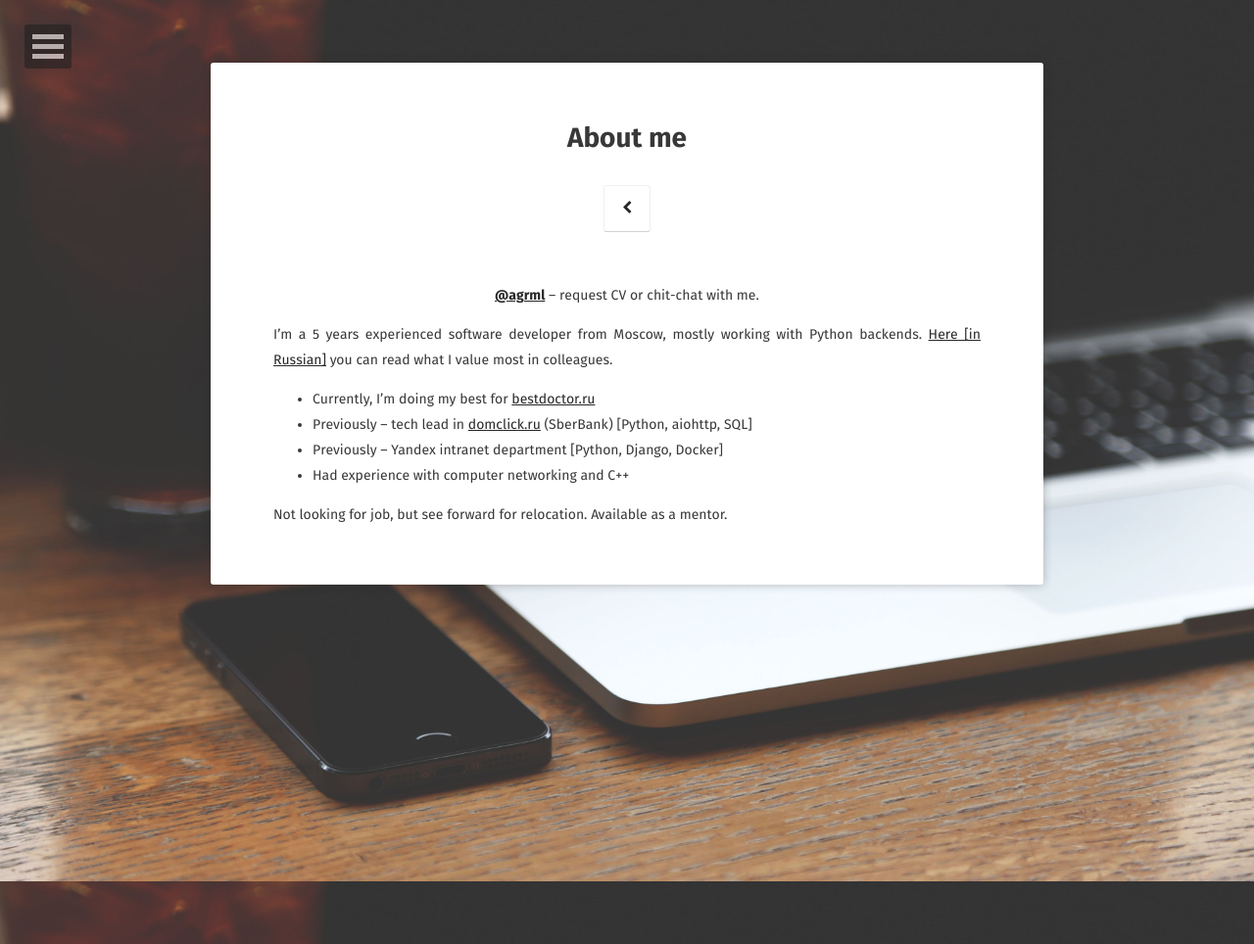
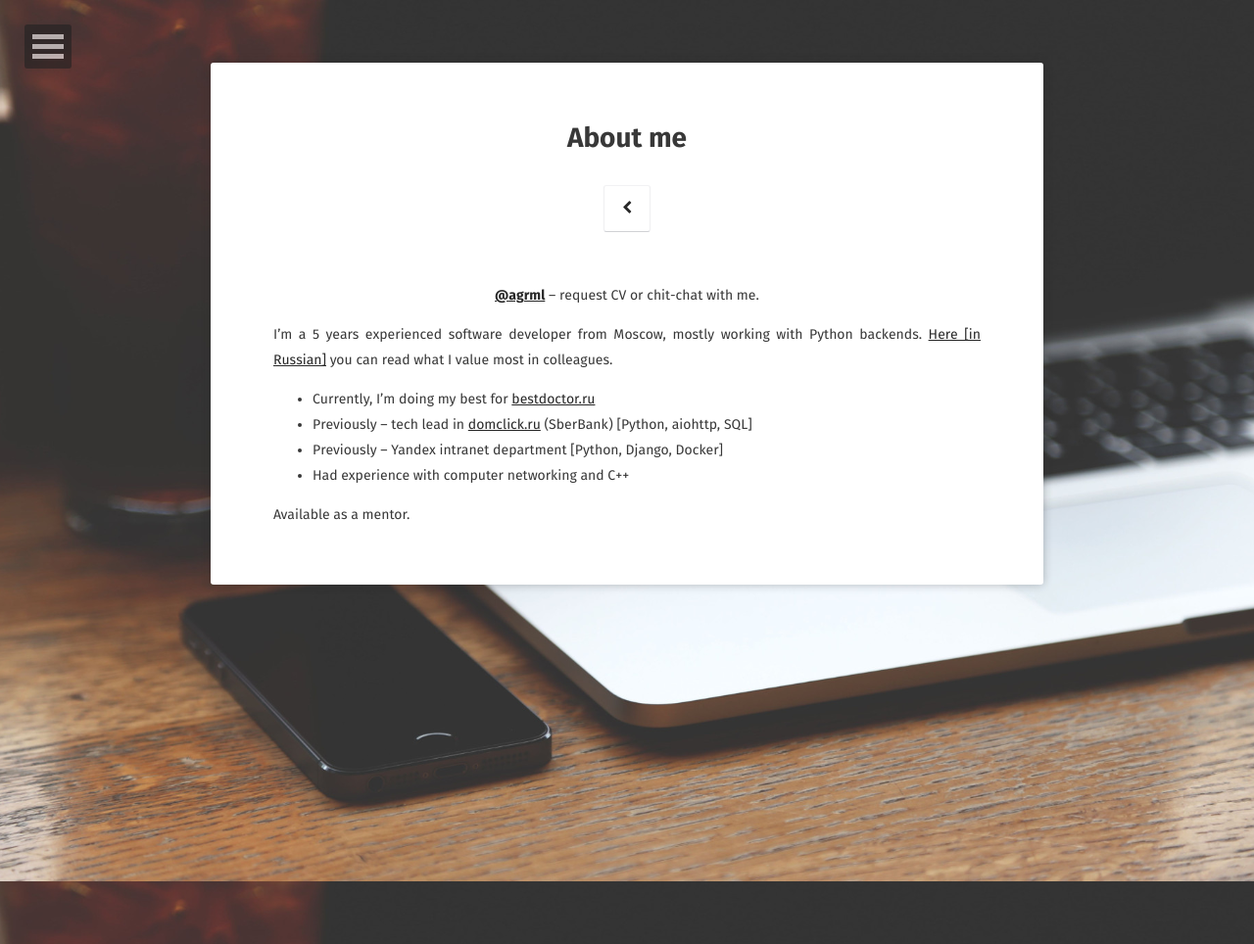
Before and after one commit to agrml/links, a Jekyll site: the page built from about/index.md, in a window 1280 px wide. Shown: the whole page at 98% size. Built offline with Jekyll 4.4.1, drawn with Linux system fonts in a browser that asks for light colours; some web fonts are replaced.

Commit message:
try other style

```diff
--- a/about/index.md
+++ b/about/index.md
@@ -15,5 +15,4 @@ I'm a 5 years experienced software developer from Moscow, mostly working with Py
 * Previously – Yandex intranet department [Python, Django, Docker]
 * Had experience with computer networking and C++
 
-Not looking for job, but see forward for relocation.
 Available as a mentor.
```
